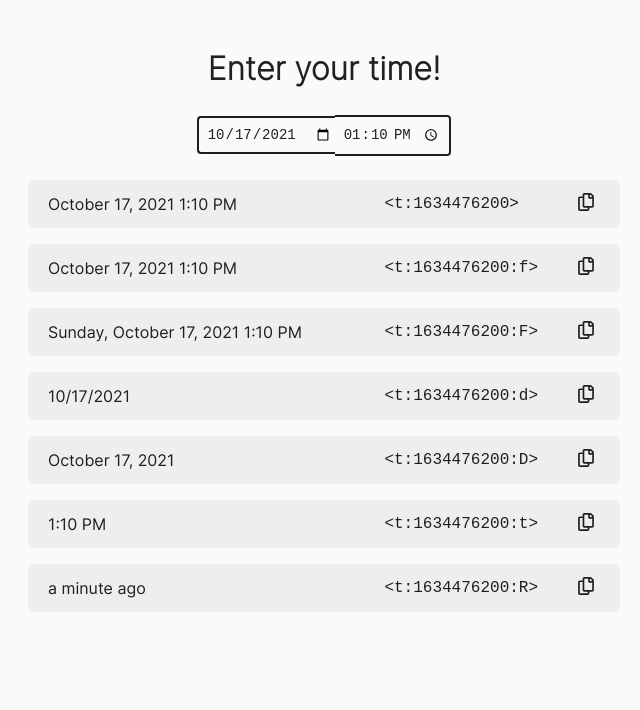
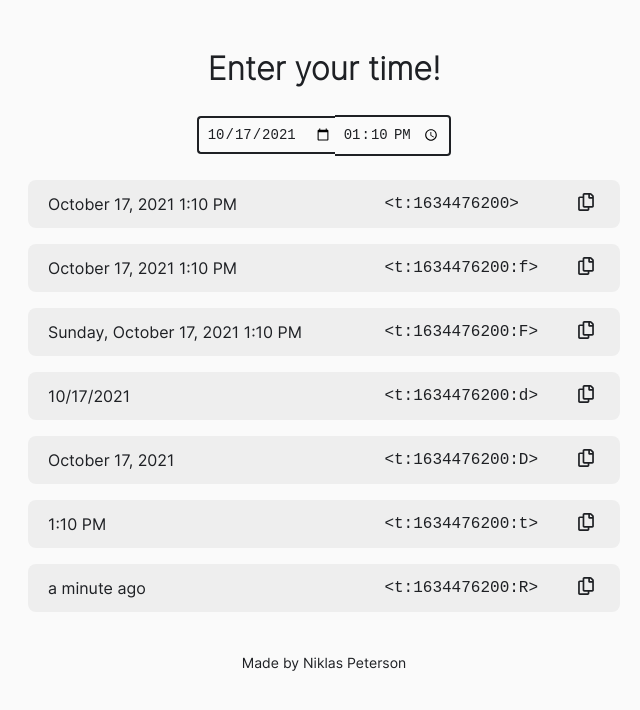
Before and after one commit to NiklasPeterson/timestamps, a Next.js app: page / in a window 1280 px wide. Shown: the top 710 px of the page, without its empty margins (316-956 px from the left). Built offline with nearby package versions, Linux system fonts and the light colour scheme.

Commit message:
Adding copyright

```diff
--- a/pages/index.jsx
+++ b/pages/index.jsx
@@ -38,6 +38,8 @@ export default function Home() {
         <ScTitle>Enter your time!</ScTitle>
         <TimeForm newTime={gotATime} />
         <TimeStamps dateTime={dateTime} />
+
+        <ScCopyright>Made by <a href="https://niklaspeterson.com">Niklas Peterson</a></ScCopyright>
       </ScMain>
     </ScWrapper>
   </>
@@ -64,3 +66,14 @@ const ScTitle = styled.h1`
   font-family: 'Inter Extra Light';
   text-align: center;
 `;
+
+const ScCopyright = styled.small`
+  text-align:center;
+  margin-top: 24px;
+  font-size: 14px;
+
+  a {
+    color: var(--color-text);
+    text-decoration: none;
+  }
+`;
```
